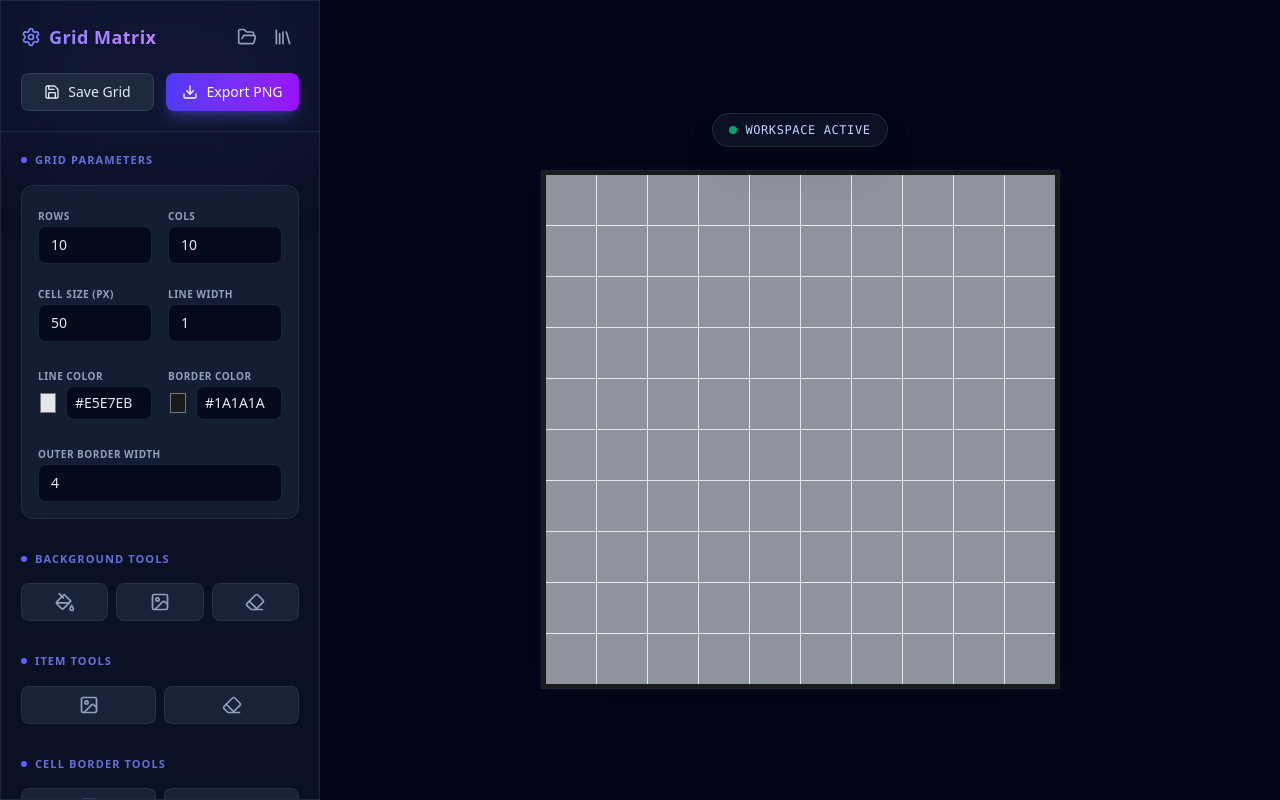
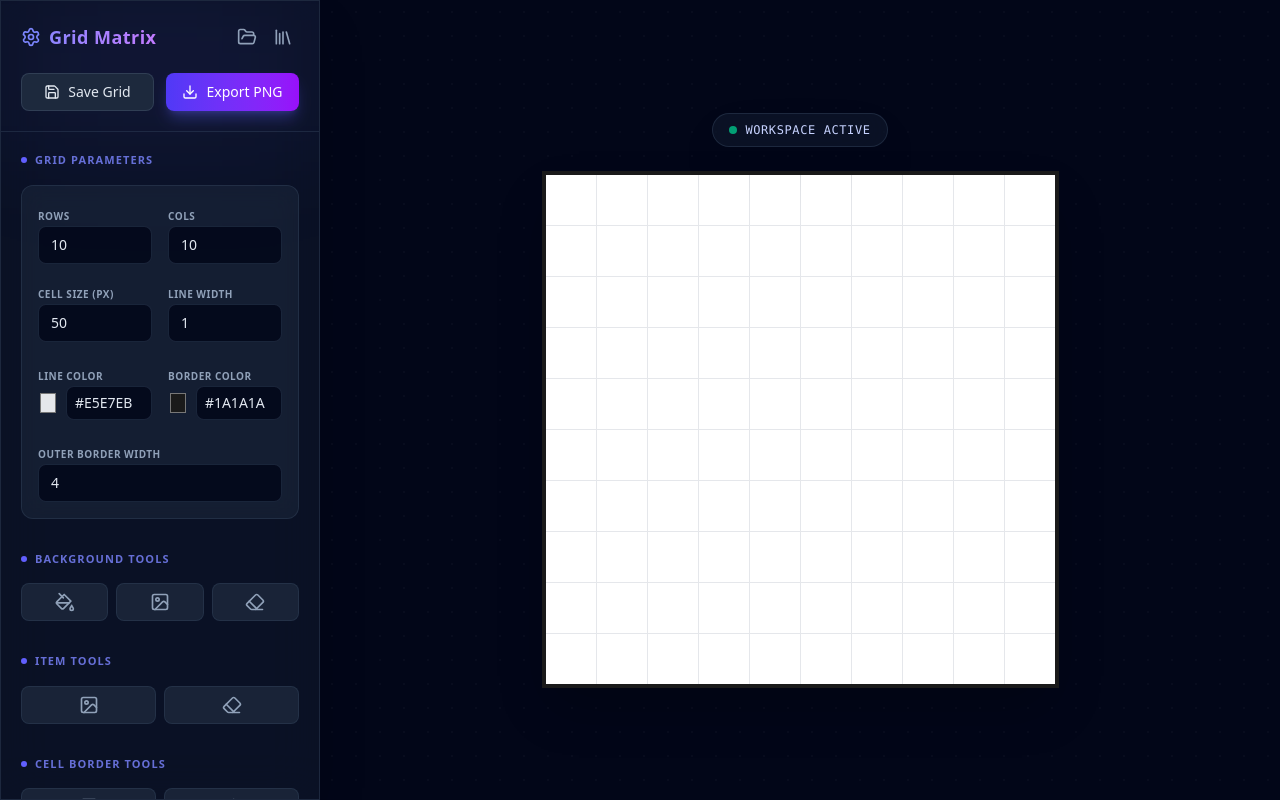
Before and after one commit to samuel-lope/craft-matrix, a React (Vite) app: page / in a window 1280 px wide. Built offline with nearby package versions, Linux system fonts and the light colour scheme.

Commit message:
correções na aparência do grid de desenho

```diff
--- a/src/App.tsx
+++ b/src/App.tsx
@@ -660,7 +660,7 @@ export default function App() {
 
           <div
             ref={gridRef}
-            className="shadow-[0_0_40px_rgba(0,0,0,0.5),0_0_10px_rgba(79,70,229,0.2)] transition-all duration-300 ring-1 ring-white/10"
+            className="shadow-2xl transition-all duration-300"
             style={{
               padding: gridState.borderThickness,
               backgroundColor: gridState.borderColor,
@@ -684,7 +684,7 @@ export default function App() {
                     <div
                       key={key}
                       onClick={() => handleCellClick(rowIndex, colIndex)}
-                      className="bg-slate-900/40 backdrop-blur-[2px] relative cursor-pointer group flex items-center justify-center transition-colors duration-200 hover:bg-slate-800/60"
+                      className="bg-white relative cursor-pointer group flex items-center justify-center transition-colors duration-200 hover:bg-neutral-50"
                       style={{
                         width: gridState.cellSize,
                         height: gridState.cellSize,
```
